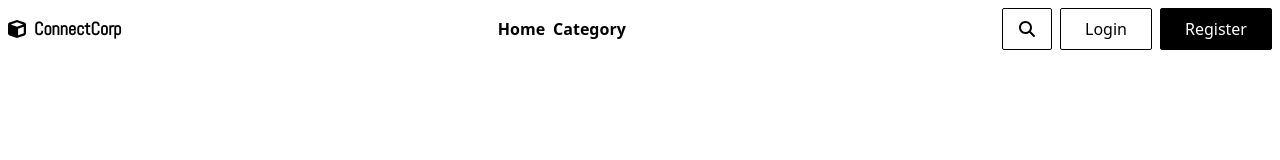
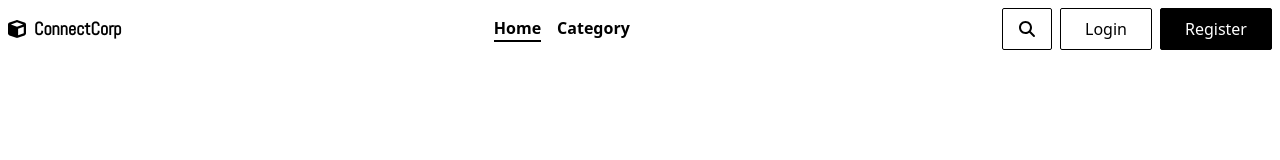
Before and after one commit to ArthurProjectCorrea/conectaempresas, a Vue app: page / in a window 1280 px wide. Shown: the top 160 px of the page. Built offline with nearby package versions, Linux system fonts and the light colour scheme; a web font is replaced by a local one.

Commit message:
Develop: NavBar component

```diff
--- a/src/components/layouts/NavBar.vue
+++ b/src/components/layouts/NavBar.vue
@@ -7,8 +7,8 @@
         </div>
         <div>
             <nav class="styleNavigation">
-                <RouterLink to="/">Home</RouterLink>
-                <RouterLink to="/category">Category</RouterLink>
+                <RouterLink active-class="active" to="/">Home</RouterLink>
+                <RouterLink active-class="active" to="/category">Category</RouterLink>
             </nav>
         </div>
         <div class="styleButton">
@@ -36,7 +36,7 @@ import { RouterLink } from 'vue-router'
 }
 
 .styleNavigation {
-    @apply flex gap-2 font-semibold
+    @apply flex gap-4 font-semibold
 }
 
 .styleLogoH1 {
@@ -47,5 +47,7 @@ import { RouterLink } from 'vue-router'
     @apply flex gap-2
 }
 
-
+.active {
+    @apply border-b-2 border-black
+}
 </style>
```
